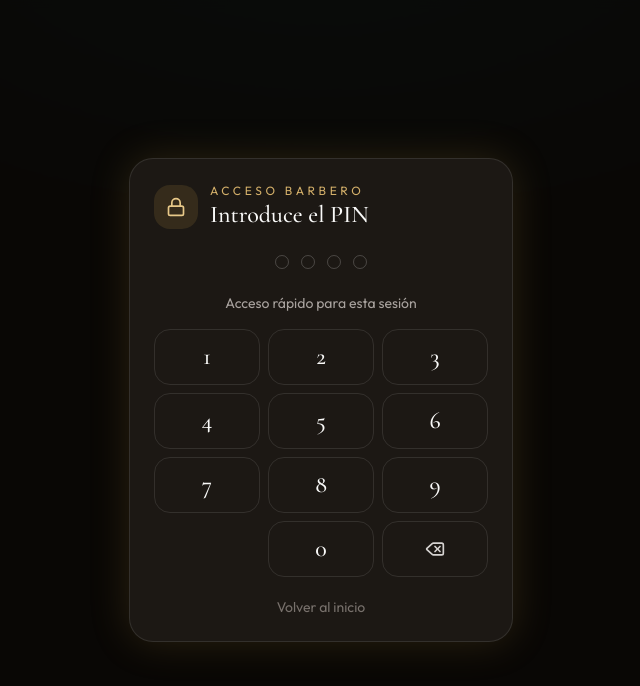
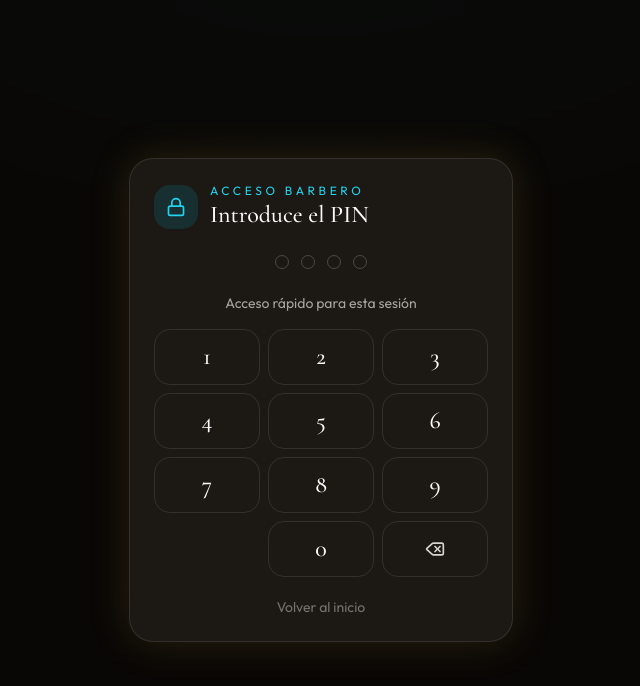
Before and after one commit to denigrante900/barberia-app, a Next.js app: page /barbero in a window 1280 px wide. Shown: the top 686 px of the page, without its empty margins (319-959 px from the left). Built offline with nearby package versions, Linux system fonts and the light colour scheme; no server answers.

Commit message:
Actualizar vistas de cliente y barbero a cian

```diff
--- a/components/PinGate.tsx
+++ b/components/PinGate.tsx
@@ -98,11 +98,11 @@ export function PinGate({ children }: { children: React.ReactNode }) {
         className="w-full max-w-sm rounded-3xl border border-white/10 bg-ink-800 p-6 shadow-glow"
       >
         <div className="mb-6 flex items-center gap-3">
-          <span className="grid h-11 w-11 place-items-center rounded-2xl bg-brass-500/15 text-brass-300">
+          <span className="grid h-11 w-11 place-items-center rounded-2xl bg-cyan-500/15 text-cyan-400">
             <Lock className="h-5 w-5" />
           </span>
           <div>
-            <p className="text-xs uppercase tracking-[0.3em] text-brass-400">Acceso barbero</p>
+            <p className="text-xs uppercase tracking-[0.3em] text-cyan-400">Acceso barbero</p>
             <h1 id="pin-title" className="font-display text-2xl text-stone-50">
               Introduce el PIN
             </h1>
@@ -117,7 +117,7 @@ export function PinGate({ children }: { children: React.ReactNode }) {
                 error
                   ? "border-red-400 bg-red-400"
                   : digits.length > index
-                    ? "border-brass-400 bg-brass-400"
+                    ? "border-cyan-400 bg-cyan-500"
                     : "border-white/20 bg-transparent"
               }`}
             />
```
